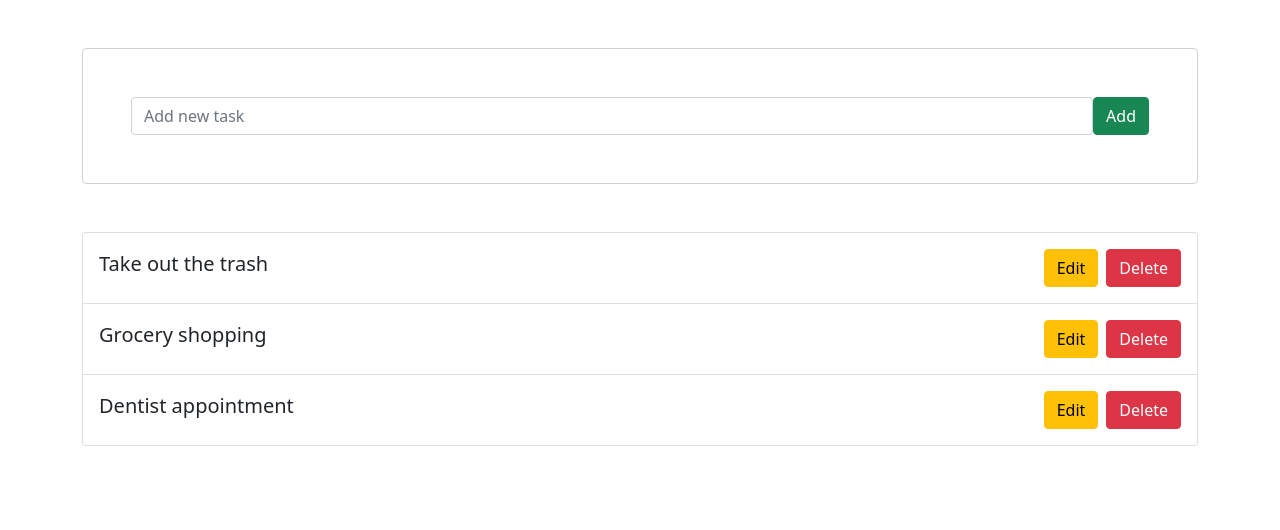
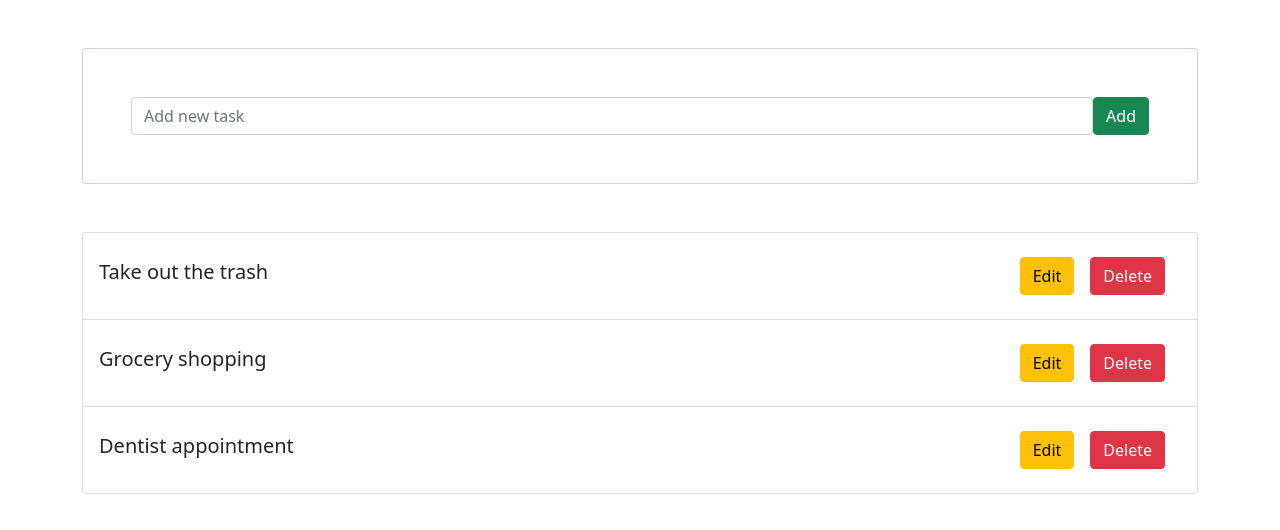
Before and after one commit to GSG-G11/Abed-Mahmoud-Todo, a React (Create React App) app: page / in a window 1280 px wide. Shown: the top 530 px of the page. Built offline with nearby package versions, Linux system fonts and the light colour scheme.

Commit message:
Add Edit modal when clicked on edit button for the tasks

```diff
--- a/src/Components/EditTodoForm.jsx
+++ b/src/Components/EditTodoForm.jsx
@@ -0,0 +1,42 @@
+import React, {Component} from 'react';
+import {Button, Modal, Form} from 'react-bootstrap';
+
+export class EditTodoForm extends Component {
+  state = {
+    show: false,
+  };
+  handleClose = () => this.setState({show: false});
+  handleShow = () => this.setState({show: true});
+
+  render() {
+    return (
+      <>
+        <Button variant="warning" onClick={this.handleShow}>
+          Edit
+        </Button>
+        <Modal show={this.state.show} onHide={this.handleClose}>
+          <Modal.Header closeButton>
+            <Modal.Title>Modal heading</Modal.Title>
+          </Modal.Header>
+          <Modal.Body>
+            <Form>
+              <Form.Group className="mb-3" controlId="exampleForm.ControlInput1">
+                <Form.Label>Edit Todo</Form.Label>
+                <Form.Control type="text" autoFocus />
+              </Form.Group>
+            </Form>
+
+            <Modal.Footer>
+              <Button variant="secondary" onClick={this.handleClose}>
+                Close
+              </Button>
+              <Button variant="primary">Save Changes</Button>
+            </Modal.Footer>
+          </Modal.Body>
+        </Modal>
+      </>
+    );
+  }
+}
+
+export default EditTodoForm;
--- a/src/Components/TodoListItems.jsx
+++ b/src/Components/TodoListItems.jsx
@@ -1,4 +1,5 @@
 import React from 'react';
+import EditTodoForm from './EditTodoForm';
 
 function TodoListItems(props) {
   const {todos} = props;
@@ -11,9 +12,9 @@ function TodoListItems(props) {
             key={todo.id}
           >
             <h5>{todo.text}</h5>
-            <div className="btns">
-              <button className="btn btn-warning m-2">Edit</button>
-              <button className="btn btn-danger">Delete</button>
+            <div className="buttons">
+              <EditTodoForm />
+              <button className="btn btn-danger m-3">Delete</button>
             </div>
           </div>
         );
```
